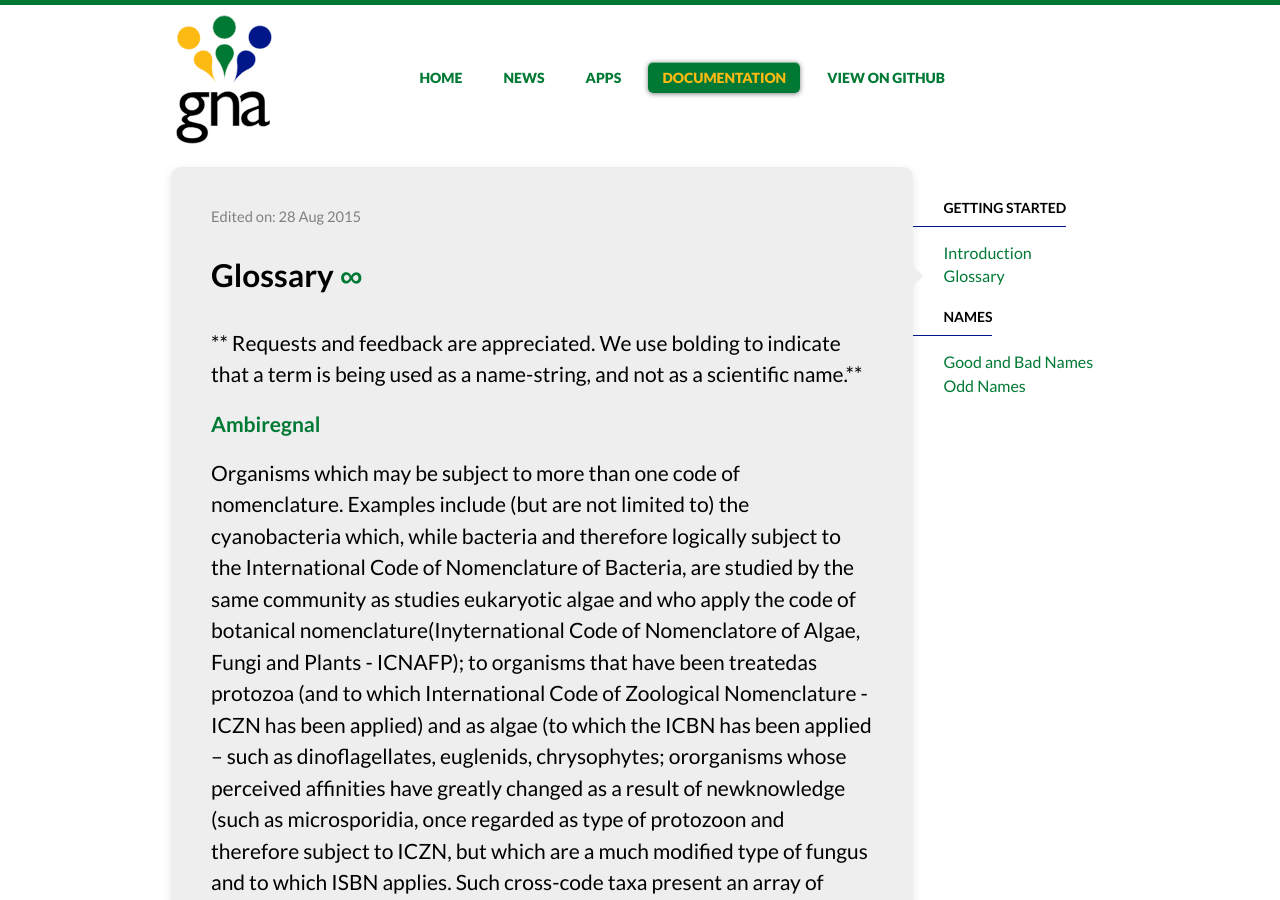
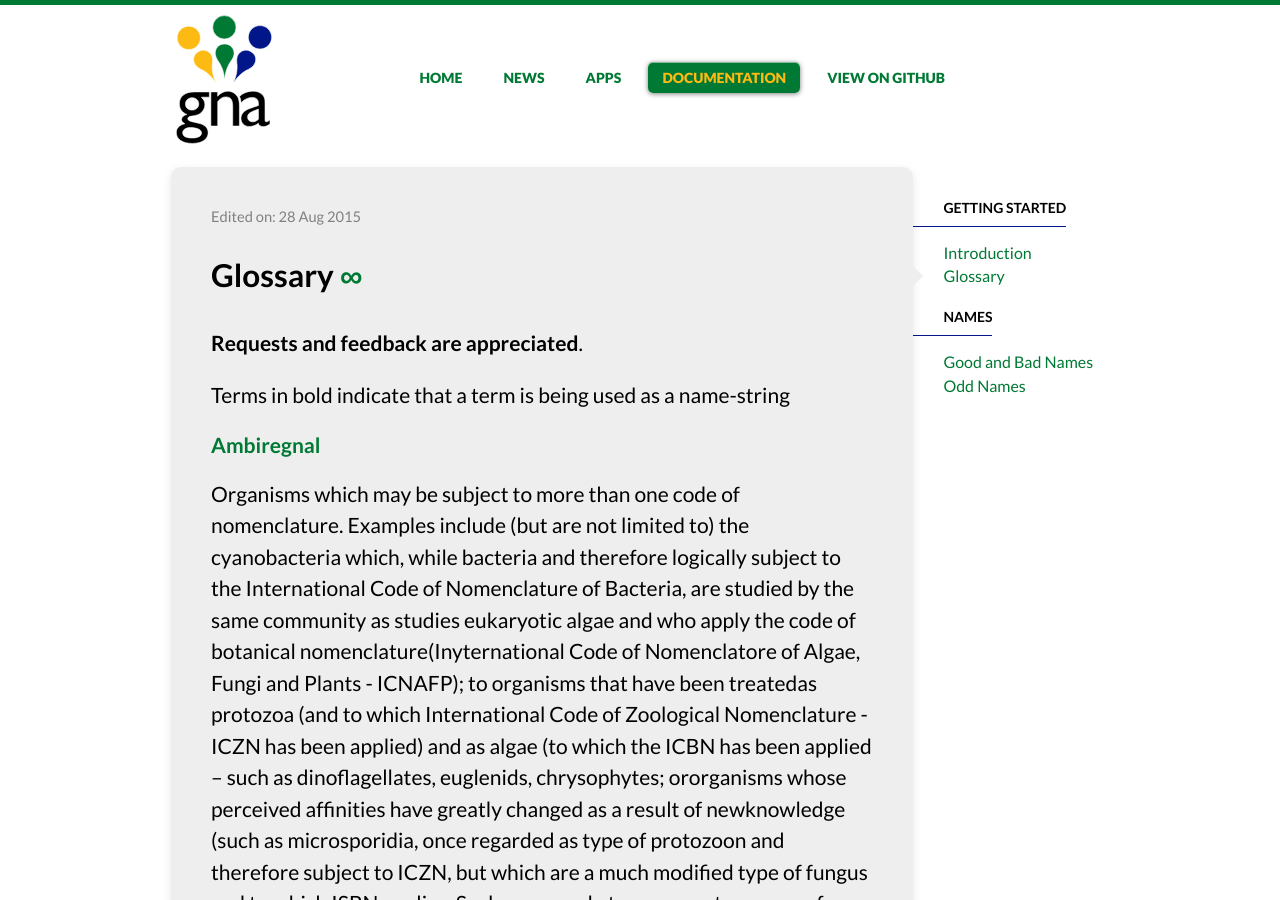
Before and after one commit to GlobalNamesArchitecture/GlobalNamesArchitecture.github.io, a Jekyll site: the page built from _docs/glossary.md, in a window 1280 px wide and 900 px high. Built offline with Jekyll 4.4.1, drawn with Linux system fonts in a browser that asks for light colours; nearby versions of some CDN libraries.

Commit message:
Update glossary.md

```diff
--- a/_docs/glossary.md
+++ b/_docs/glossary.md
@@ -4,7 +4,9 @@ title: Glossary
 date: 2015-08-28 18:38:23
 permalink: /docs/glossary/
 ---
-** Requests and feedback are appreciated. We use bolding to indicate that a term is being used as a name-string, and not as a scientific name.**
+**Requests and feedback are appreciated**.
+
+Terms in bold indicate that a term is being used as a name-string
 
 #### Ambiregnal
 Organisms which may be subject to more than one code of nomenclature. Examples include (but are not limited to) the cyanobacteria which, while bacteria and therefore logically subject to the International Code of Nomenclature of
```
